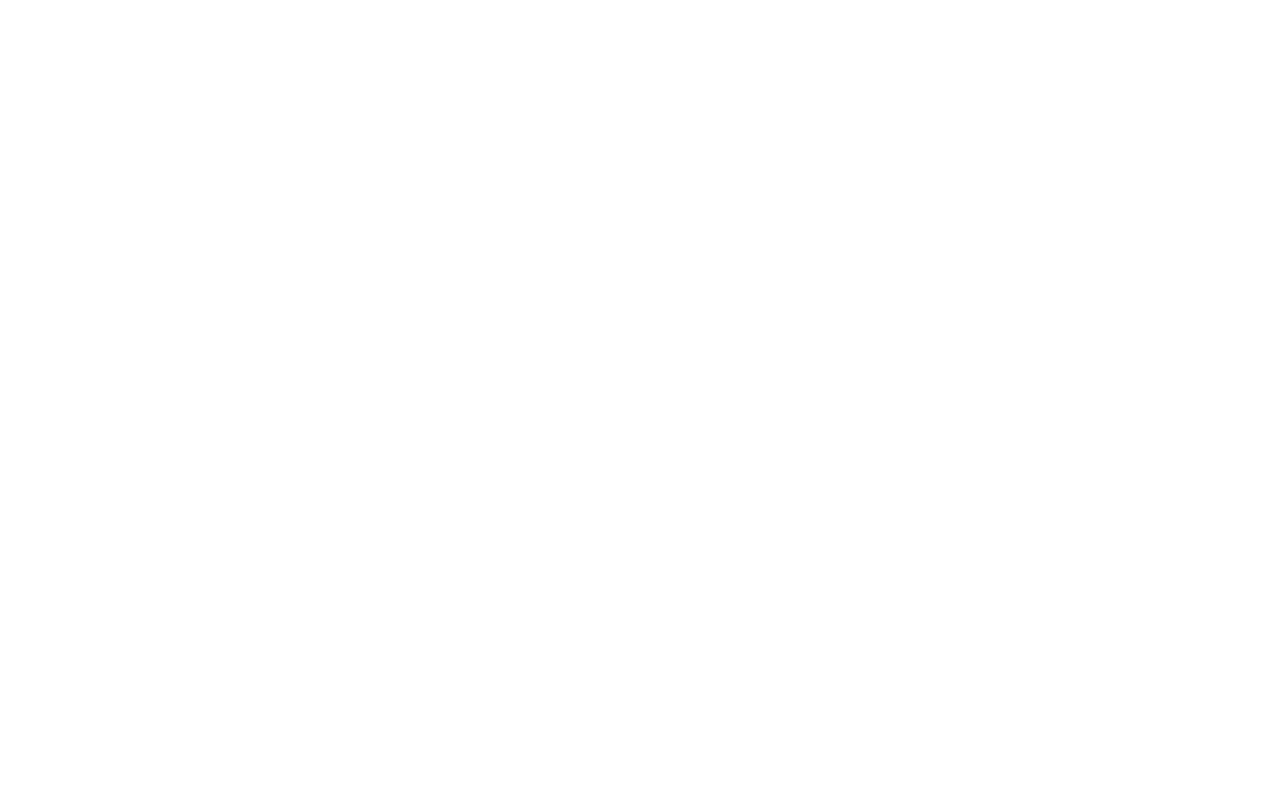
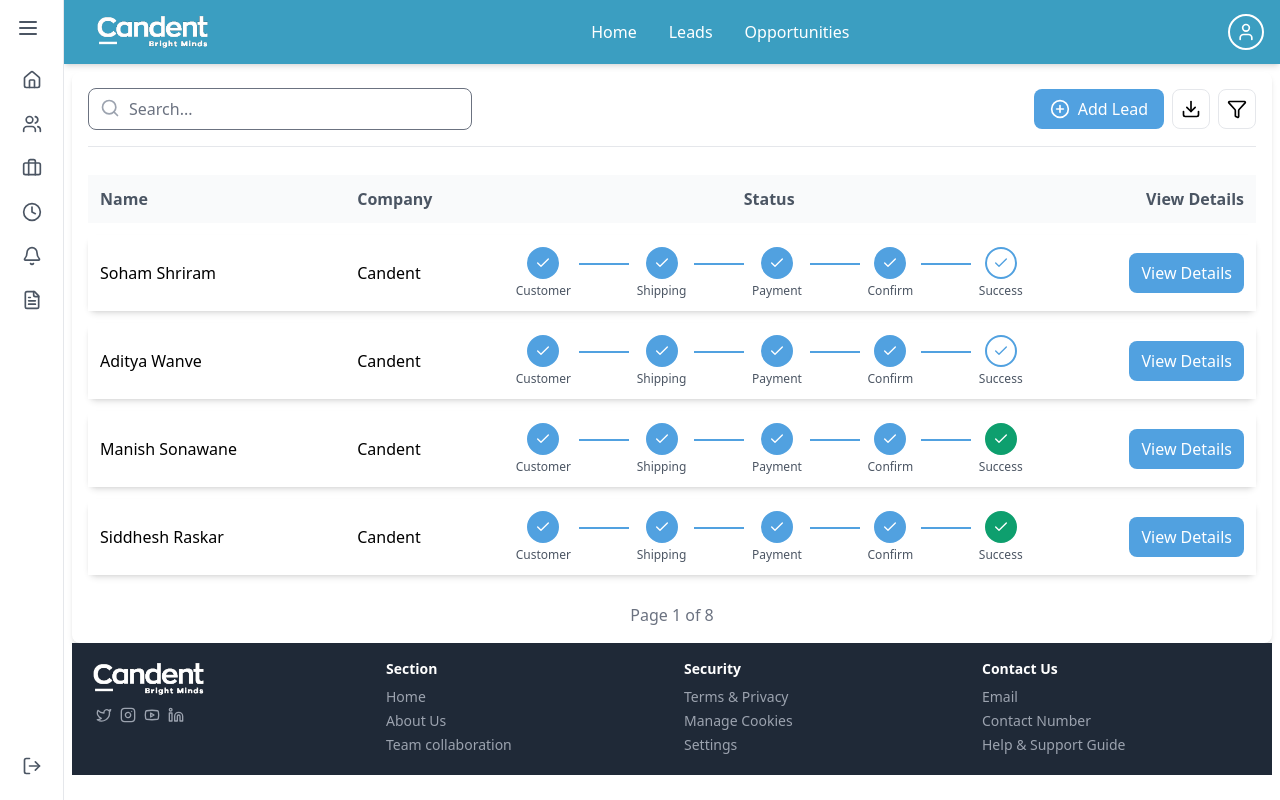
Before and after one commit to siddheshhr/Candent_Tech, a React (Vite) app in the folder frontend/: page /leads in a window 1280 px wide. Before the commit this address had no page. Built offline with nearby package versions, Linux system fonts and the light colour scheme.

Commit message:
Changes made in Navbar, Sidebar and created LeadsPage and pop up alert

```diff
--- a/frontend/package.json
+++ b/frontend/package.json
@@ -21,7 +21,8 @@
     "react-dom": "^19.0.0",
     "react-redux": "^9.2.0",
     "react-router": "^7.3.0",
-    "react-router-dom": "^7.3.0"
+    "react-router-dom": "^7.3.0",
+    "react-toastify": "^11.0.5"
   },
   "devDependencies": {
     "@eslint/js": "^9.21.0",
--- a/frontend/src/App.jsx
+++ b/frontend/src/App.jsx
@@ -3,17 +3,33 @@
 import HomePage from './pages/HomePage';
 import Signin from './pages/Signin';
 import SignupPage from './pages/Signup';
-import Dashboard   from './pages/Dashboard';
-
+import Dashboard from './pages/Dashboard';
+import LeadsPage from './pages/LeadsPage';
+import { ToastContainer } from 'react-toastify';
+import 'react-toastify/dist/ReactToastify.css';
 
 function App() {
     return (
+        <>
           <Routes>
               <Route path="/" element={<HomePage />} />
               <Route path="/signin" element={<Signin />} />
               <Route path="/signup" element={<SignupPage />} />
               <Route path="/dashboard" element={<Dashboard />} />
+              <Route path="/leads" element={<LeadsPage />} />
           </Routes>
+          <ToastContainer
+            position="top-right"
+            autoClose={5000}
+            hideProgressBar={false}
+            newestOnTop={false}
+            closeOnClick
+            rtl={false}
+            pauseOnFocusLoss
+            draggable
+            pauseOnHover
+          />
+        </>
     );
 }
 
--- a/frontend/src/components/Navbar.jsx
+++ b/frontend/src/components/Navbar.jsx
@@ -1,11 +1,11 @@
 import React from 'react';
+import { Link } from 'react-router-dom';
 import { Menu, User } from 'lucide-react';
 import ima from '../assets/logo.png';
 
 export default function Navbar({ toggleSidebar }) {
   return (
     <header className="bg-candentBlue text-white h-16 flex items-center px-4 justify-between shadow-md">
-      {/* LEFT: Brand + Hamburger for mobile */}
       <div className="flex items-center space-x-3">
         <button
           onClick={toggleSidebar}
@@ -14,20 +14,14 @@
           <Menu size={24} />
         </button>
         <img src={ima} alt="Candent Logo" className="h-10 object-contain" />
-        {/* <div className="hidden sm:flex flex-col leading-tight">
-          <span className="font-bold text-base">Candent</span>
-          <span className="text-sm -mt-1">Bright Minds</span>
-        </div> */}
       </div>
 
-      {/* MIDDLE: Nav links (desktop only) */}
       <nav className="hidden md:flex space-x-8">
-        <a href="#" className="font-medium hover:underline">Home</a>
-        <a href="#" className="font-medium hover:underline">Leads</a>
-        <a href="#" className="font-medium hover:underline">Opportunities</a>
+        <Link to="/dashboard" className="font-medium hover:underline">Home</Link>
+        <Link to="/leads" className="font-medium hover:underline">Leads</Link>
+        <Link to="/" className="font-medium hover:underline">Opportunities</Link>
       </nav>
 
-      {/* RIGHT: User Icon */}
       <div className="flex items-center">
         <button className="rounded-full border-2 border-white p-1.5 hover:bg-white hover:text-candentBlue transition-colors">
           <User size={20} />
--- a/frontend/src/components/Sidebar.jsx
+++ b/frontend/src/components/Sidebar.jsx
@@ -16,13 +16,15 @@
   const sidebarWidth = isOpen ? 'w-64' : 'w-16';
 
   return (
+    <>
+      {/* Placeholder div to reserve space in the layout */}
+      <div className={`${sidebarWidth} hidden md:block`}></div>
+
       <aside
         className={`
-        bg-white text-gray-700 border-r border-gray-200
-        flex flex-col pt-4 h-screen
-        transition-all duration-300
-        ${sidebarWidth}
-        hidden md:flex
+          fixed top-0 left-0 z-50 bg-white text-gray-700 border-r border-gray-200
+          flex flex-col pt-4 h-screen transition-all duration-300
+          ${sidebarWidth} hidden md:flex
         `}
       >
         {/* Desktop Toggle Button */}
@@ -50,6 +52,7 @@
           <SidebarItem icon={<LogOut size={20} />} label="Logout" isOpen={isOpen} />
         </div>
       </aside>
+    </>
   );
 };
 
--- /dev/null
+++ b/frontend/src/pages/LeadsPage.jsx
@@ -0,0 +1,214 @@
+import React, { useState } from 'react';
+import { Link } from 'react-router-dom';
+import Sidebar from '../components/Sidebar';
+import Navbar from '../components/Navbar';
+import Footer from '../components/Footer';
+import {
+  Search,
+  PlusCircle,
+  Download,
+  Filter,
+  Check
+} from 'lucide-react';
+
+const LeadsPage = () => {
+  const [sidebarOpen, setSidebarOpen] = useState(false);
+
+  // Sample leads data
+  const [leads] = useState([
+    {
+      id: 1,
+      name: 'Soham Shriram',
+      company: 'Candent',
+      status: ['Customer', 'Shipping', 'Payment', 'Confirm', 'Success'],
+      isFullyCompleted: false
+    },
+    {
+      id: 2,
+      name: 'Aditya Wanve',
+      company: 'Candent',
+      status: ['Customer', 'Shipping', 'Payment', 'Confirm', 'Success'],
+      isFullyCompleted: false
+    },
+    {
+      id: 3,
+      name: 'Manish Sonawane',
+      company: 'Candent',
+      status: ['Customer', 'Shipping', 'Payment', 'Confirm', 'Success'],
+      isFullyCompleted: true
+    },
+    {
+      id: 4,
+      name: 'Siddhesh Raskar',
+      company: 'Candent',
+      status: ['Customer', 'Shipping', 'Payment', 'Confirm', 'Success'],
+      isFullyCompleted: true
+    }
+  ]);
+
+  const toggleSidebar = () => {
+    setSidebarOpen(!sidebarOpen);
+  };
+
+  /**
+   * Renders a multi-step progress indicator.
+   */
+  const renderStatusDots = (status, isFullyCompleted) => {
+    const statusStages = ['Customer', 'Shipping', 'Payment', 'Confirm', 'Success'];
+    let lastCompletedIndex = statusStages.indexOf(status[status.length - 1]);
+    if (isFullyCompleted) {
+      lastCompletedIndex = statusStages.length - 1;
+    }
+
+    return (
+      <div className="flex items-start justify-between w-full">
+        {statusStages.map((stage, i) => {
+          const isCompleted = i < lastCompletedIndex;
+          const isActive = i === lastCompletedIndex && !isFullyCompleted;
+          const isSuccessStep = isFullyCompleted && i === statusStages.length - 1;
+
+          // Base circle styles + transitions
+          let circleClasses =
+            'relative w-8 h-8 rounded-full border-2 flex items-center justify-center ' +
+            'transition-transform duration-300 hover:scale-105 ';
+
+          // Base line styles + transitions
+          let lineClasses = 'flex-auto h-0.5 transition-colors duration-300 justiy-center mt-4 ';
+
+          // Decide circle color
+          if (isSuccessStep) {
+            circleClasses += 'border-green-500 bg-green-500 text-white';
+          } else if (isCompleted) {
+            circleClasses += 'border-[#51A1E0] bg-[#51A1E0] text-white';
+          } else if (isActive) {
+            circleClasses += 'border-[#51A1E0] bg-white text-[#51A1E0]';
+          } else {
+            circleClasses += 'border-gray-300 bg-white text-gray-400';
+          }
+
+          // Decide line color
+          if (i < lastCompletedIndex) {
+            lineClasses += 'bg-[#51A1E0]';
+          } else {
+            lineClasses += 'bg-gray-300';
+          }
+
+          return (
+            <React.Fragment key={stage}>
+              <div className="flex flex-col items-center">
+                <div className={circleClasses}>
+                  {isCompleted || isSuccessStep ? (
+                    <Check className="w-4 h-4" />
+                  ) : isActive ? (
+                    <Check className="w-4 h-4" />
+                  ) : null}
+                </div>
+                <span className="mt-1 text-xs text-gray-600">{stage}</span>
+              </div>
+              {i < statusStages.length - 1 && (
+                <div className="flex items-center w-1/6 mx-2">
+                  <div className={lineClasses} />
+                </div>
+              )}
+            </React.Fragment>
+          );
+        })}
+      </div>
+    );
+  };
+
+  return (
+    <div className="flex h-screen">
+      <Sidebar isOpen={sidebarOpen} toggleSidebar={toggleSidebar} />
+      <div className="flex-1 flex flex-col">
+        <Navbar toggleSidebar={toggleSidebar} />
+
+        {/* Main content area */}
+        <main className="flex-1 p-2 bg-gray-70 overflow-x-hidden overflow-y-auto">
+          {/* Container for the table and controls */}
+          <div className="max-w-7xl mx-auto bg-white rounded-lg shadow-md p-4">
+
+            {/* Header with Search and Action Buttons */}
+            <div className="flex justify-between items-center pb-4 mb-4 border-b">
+              <div className="relative flex-1 mr-4">
+                <input
+                  type="text"
+                  placeholder="Search..."
+                  className="w-96 pl-10 pr-4 py-2 border rounded-lg focus:outline-none focus:border-[#51A1E0] transition-colors"
+                />
+                <Search className="absolute left-3 top-2.5 text-gray-400" size={20} />
+              </div>
+
+              <div className="flex space-x-2">
+                <button className="bg-[#51A1E0] text-white px-4 py-2 rounded-lg flex items-center
+                                   hover:bg-[#4086ba] transition-colors hover:shadow-md">
+                  <PlusCircle className="mr-2" size={20} /> Add Lead
+                </button>
+                <button className="border rounded-lg p-2 hover:bg-gray-100 transition-colors hover:shadow">
+                  <Download size={20} />
+                </button>
+                <button className="border rounded-lg p-2 hover:bg-gray-100 transition-colors hover:shadow">
+                  <Filter size={20} />
+                </button>
+              </div>
+            </div>
+
+            {/* Table of Leads */}
+            <table className="w-full table-auto border-separate border-spacing-y-3">
+
+              <thead>
+                <tr className="bg-gray-50 border-b">
+                  <th className="p-3 text-left text-gray-600">Name</th>
+                  <th className="p-3 text-left text-gray-600">Company</th>
+                  <th className="p-3 text-center text-gray-600">Status</th>
+                  <th className="p-3 text-right text-gray-600">View Details</th>
+                </tr>
+              </thead>
+              <tbody>
+                {leads.map((lead) => (
+                <tr
+                  key={lead.id}
+                  className="shadow-md rounded-lg bg-white transition-colors duration-200 hover:shadow-lg hover:bg-gray-100"
+                >
+
+                    <td className="p-3">{lead.name}</td>
+                    <td className="p-3">{lead.company}</td>
+                    <td className="p-3">
+                      {renderStatusDots(lead.status, lead.isFullyCompleted)}
+                    </td>
+                    <td className="p-3 text-right">
+                      {/*
+                        Only the "View Details" button remains.
+                        The chevron toggle is removed.
+                      */}
+                      <Link
+                        to={`/leads/${lead.id}`}
+                        className="inline-flex items-center px-3 py-2
+                                   bg-[#51A1E0] text-white rounded-lg
+                                   hover:bg-[#4086ba] hover:shadow-lg
+                                   transition-transform transform hover:scale-105"
+                      >
+                        View Details
+                      </Link>
+                    </td>
+                  </tr>
+                ))}
+              </tbody>
+            </table>
+
+            {/* Pagination or Footer Note */}
+            <div className="pt-4 text-center text-gray-500">
+              Page 1 of 8
+            </div>
+          </div>
+        <div className="mt-auto">
+            <Footer />
+        </div>
+        </main>
+
+      </div>
+    </div>
+  );
+};
+
+export default LeadsPage;
```
Also changed, not shown: frontend/src/pages/Signin.jsx (+10 -4 lines), frontend/src/pages/Signup.jsx (+12 -3 lines), 1 other file (tests, documents, lock files or other folders). Lines whose indentation alone changed are shown as unchanged.
